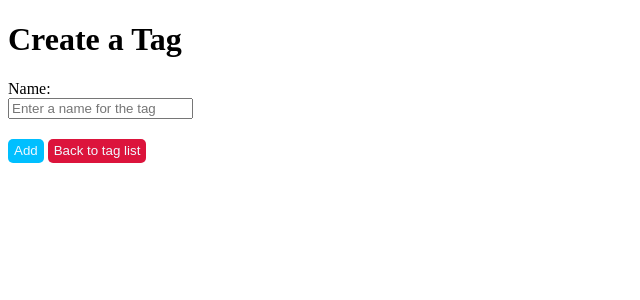
After one commit to nasjones/flask-psql-users, a Flask app: page /tags/new in a window 1280 px wide. The commit adds this page. Shown: the top 300 px of the page, without its empty margins (0-640 px from the left). Run offline with Flask 2, Linux system fonts and the light colour scheme.

Commit message:
updated posts to use tags and bug fixes

```diff
--- a/app.py
+++ b/app.py
@@ -1,8 +1,9 @@
 """Blogly application."""
 
-from flask import Flask, render_template, request, redirect
+from flask import Flask, render_template, request, redirect, flash
+from sqlalchemy.exc import IntegrityError
 from flask_debugtoolbar import DebugToolbarExtension
-from models import db, connect_db, User, Posts
+from models import db, connect_db, User, Posts, Tags, PostTag
 
 app = Flask(__name__)
 app.config['SQLALCHEMY_DATABASE_URI'] = 'postgresql:///blogly'
@@ -10,7 +11,7 @@ app.config['SQLALCHEMY_TRACK_MODIFICATIONS'] = False
 app.config['SQLALCHEMY_ECHO'] = True
 
 app.config['SECRET_KEY'] = "hush"
-debug = DebugToolbarExtension(app)
+# debug = DebugToolbarExtension(app)
 
 connect_db(app)
 db.create_all()
@@ -29,7 +30,7 @@ def list_users():
 @app.route('/users/new', methods=['POST', 'GET'])
 def add_user():
     if request.method == 'GET':
-        return render_template('add_user_form.html')
+        return render_template('new_user_form.html')
     else:
         first_name = request.form['first-name-input']
         last_name = request.form['last-name-input']
@@ -65,7 +66,7 @@ def edit_user(user_id):
         return redirect(f'/users/{user.id}')
 
 
-@app.route('/users/<user_id>/delete')
+@app.route('/users/<user_id>/delete', methods=['POST'])
 def delete_user(user_id):
     user = User.query.get(user_id)
     db.session.delete(user)
@@ -77,12 +78,19 @@ def delete_user(user_id):
 def add_post(user_id):
     if request.method == 'GET':
         user = User.query.get_or_404(user_id)
-        return render_template('new_post_form.html', user=user)
+        tags = Tags.query.all()
+        return render_template('new_post_form.html', user=user, tags=tags)
     else:
         title = request.form['title-input']
         content = request.form['content-input']
+        tags = request.form.getlist('tag')
         new_post = Posts(title=title, content=content, user_id=user_id)
         db.session.add(new_post)
+        db.session.commit()
+        if tags:
+            for tag in tags:
+                new_relation = PostTag(post_id=new_post.id, tag_id=tag)
+                db.session.add(new_relation)
         db.session.commit()
         return redirect(f'/users/{user_id}')
 
@@ -90,26 +98,90 @@ def add_post(user_id):
 @app.route('/posts/<post_id>')
 def post_display(post_id):
     post = Posts.query.get_or_404(post_id)
-    user = User.query.get(post.id)
-    return render_template('post_display.html', post=post, user=user)
+    user = User.query.get(post.user_id)
+    return render_template('post_display.html', post=post, user=user, tags=post.tags)
 
 
 @app.route('/posts/<post_id>/edit', methods=['POST', 'GET'])
 def post_edit(post_id):
     post = Posts.query.get_or_404(post_id)
     if request.method == 'GET':
-        return render_template('edit_post_form.html', post=post)
+        tags = Tags.query.all()
+        return render_template('edit_post_form.html', post=post, tags=tags)
     else:
         post.title = request.form['title-input']
         post.content = request.form['content-input']
+        tags = request.form.getlist('tag')
+        for relation in PostTag.query.filter_by(post_id=post.id).all():
+            db.session.delete(relation)
+
+        if tags:
+            for tag in tags:
+                new_relation = PostTag(post_id=post.id, tag_id=tag)
+                db.session.add(new_relation)
+
         db.session.commit()
         return redirect(f'/posts/{post.id}')
 
 
-@app.route('/posts/<post_id>/delete')
+@app.route('/posts/<post_id>/delete', methods=['POST'])
 def post_delete(post_id):
     post = Posts.query.get(post_id)
-    user_id = post.user_id
     db.session.delete(post)
     db.session.commit()
-    return redirect(f'/users/{user_id}')
+    return redirect(f'/users/{post.user_id}')
+
+
+@app.route('/tags')
+def tag_list():
+    tags = Tags.query.all()
+    return render_template('tag_list.html', tags=tags)
+
+
+@app.route('/tags/new', methods=['POST', 'GET'])
+def add_tag():
+    if request.method == 'GET':
+        return render_template('new_tag_form.html')
+    else:
+        name = request.form['name-input']
+        new_tag = Tags(name=name)
+        db.session.add(new_tag)
+        try:
+            db.session.commit()
+            flash("Successfully added the tag.", "success")
+        except IntegrityError:
+            flash("Sorry this tag already exists.", "error")
+
+        return render_template('new_tag_form.html')
+
+
+@app.route('/tags/<tag_id>')
+def tag_display(tag_id):
+    tag = Tags.query.get(tag_id)
+    return render_template('tag_display.html', tag=tag)
+
+
+@app.route('/tags/<tag_id>/edit', methods=['POST', 'GET'])
+def tag_edit(tag_id):
+    tag = Tags.query.get(tag_id)
+    if request.method == "GET":
+        return render_template("edit_tag_form.html", tag=tag)
+    else:
+        tag.name = request.form['name-input']
+        try:
+            db.session.commit()
+            flash("Successfully updated the tag.", "success")
+        except IntegrityError:
+            db.session.rollback()
+            flash("Sorry this tag already exists.", "error")
+
+        return render_template('edit_tag_form.html', tag=tag)
+
+
+@app.route('/tags/<tag_id>/delete')
+def tag_delete(tag_id):
+    tag = Tags.query.get(tag_id)
+    db.session.delete(tag)
+    db.session.commit()
+    flash(f"Tag:{tag.name} successfully deleted", "success")
+    return redirect('/tags')
--- a/static/button.css
+++ b/static/button.css
@@ -2,6 +2,7 @@
 	border-radius: 5px;
 	height: 3vh;
 	border: none;
+	color: aliceblue;
 }
 
 .info-button:hover {
@@ -12,6 +13,10 @@
 	background-color: deepskyblue;
 }
 
+.black {
+	color: black;
+}
+
 .red-button {
 	background-color: crimson;
 }
@@ -20,6 +25,12 @@
 	text-decoration: none;
 }
 
+a:visited,
+a {
+	color: black;
+	text-decoration: none;
+}
+
 #return {
 	border: 2px solid deepskyblue;
 	background-color: transparent;
--- a/static/user-form.css
+++ b/static/user-form.css
@@ -11,3 +11,23 @@
 #user-form > textarea {
 	margin-bottom: 20px;
 }
+
+.tag-check:hover {
+	cursor: pointer;
+}
+
+.message {
+	border-radius: 3px;
+	color: white;
+	width: fit-content;
+	height: fit-content;
+	padding: 2px;
+}
+
+.error {
+	background-color: red;
+}
+
+.success {
+	background-color: green;
+}
--- /dev/null
+++ b/templates/new_tag_form.html
@@ -0,0 +1,38 @@
+{%extends 'base.html'%}
+<!-- Title block-->
+{%block title%}
+<title>Add Tag Form</title>
+{%endblock%}
+<!-- Link block -->
+{%block links%}
+<link rel="stylesheet" href="/static/user-form.css" />
+<link rel="stylesheet" href="/static/button.css" />
+{%endblock%}
+<!-- Content block -->
+{%block content%}
+<h1>Create a Tag</h1>
+{%for category, message in get_flashed_messages(with_categories=true)%}
+<div class="message {{category}}">
+	<span>{{message}}</span>
+</div>
+{%endfor%}
+<form action="/tags/new" id="user-form" method="POST">
+	<label for="name-input">Name:</label>
+	<input
+		type="text"
+		id="name-input"
+		name="name-input"
+		placeholder="Enter a name for the tag"
+		required
+	/>
+
+	<div>
+		<button type="submit" class="info-button blue-button">Add</button>
+		<a href="/tags" class="button-link">
+			<button type="button" class="info-button red-button">
+				Back to tag list
+			</button>
+		</a>
+	</div>
+</form>
+{%endblock%}
--- a/templates/user_display.html
+++ b/templates/user_display.html
@@ -22,9 +22,9 @@
 		</form>
 		<h2>Posts</h2>
 		<ul>
-			{% if user.Posts%}
+			{% if user.posts%}
 			<!-- for loop -->
-			{%for post in user.Posts%}
+			{%for post in user.posts%}
 			<li>
 				<a href="/posts/{{post.id}}">{{post.title}}</a>
 			</li>
```
Also changed, not shown: models.py (+25 -1 lines), static/post-display.css (+7 -0 lines), static/tag-list.css (added, +15 -0 lines), templates/edit_post_form.html (+20 -0 lines), templates/edit_tag_form.html (added, +36 -0 lines), templates/new_post_form.html (+13 -0 lines), templates/post_display.html (+8 -1 lines), templates/tag_display.html (added, +27 -0 lines), templates/tag_list.html (added, +31 -0 lines), templates/new_user_form.html (renamed from templates/add_user_form.html).
